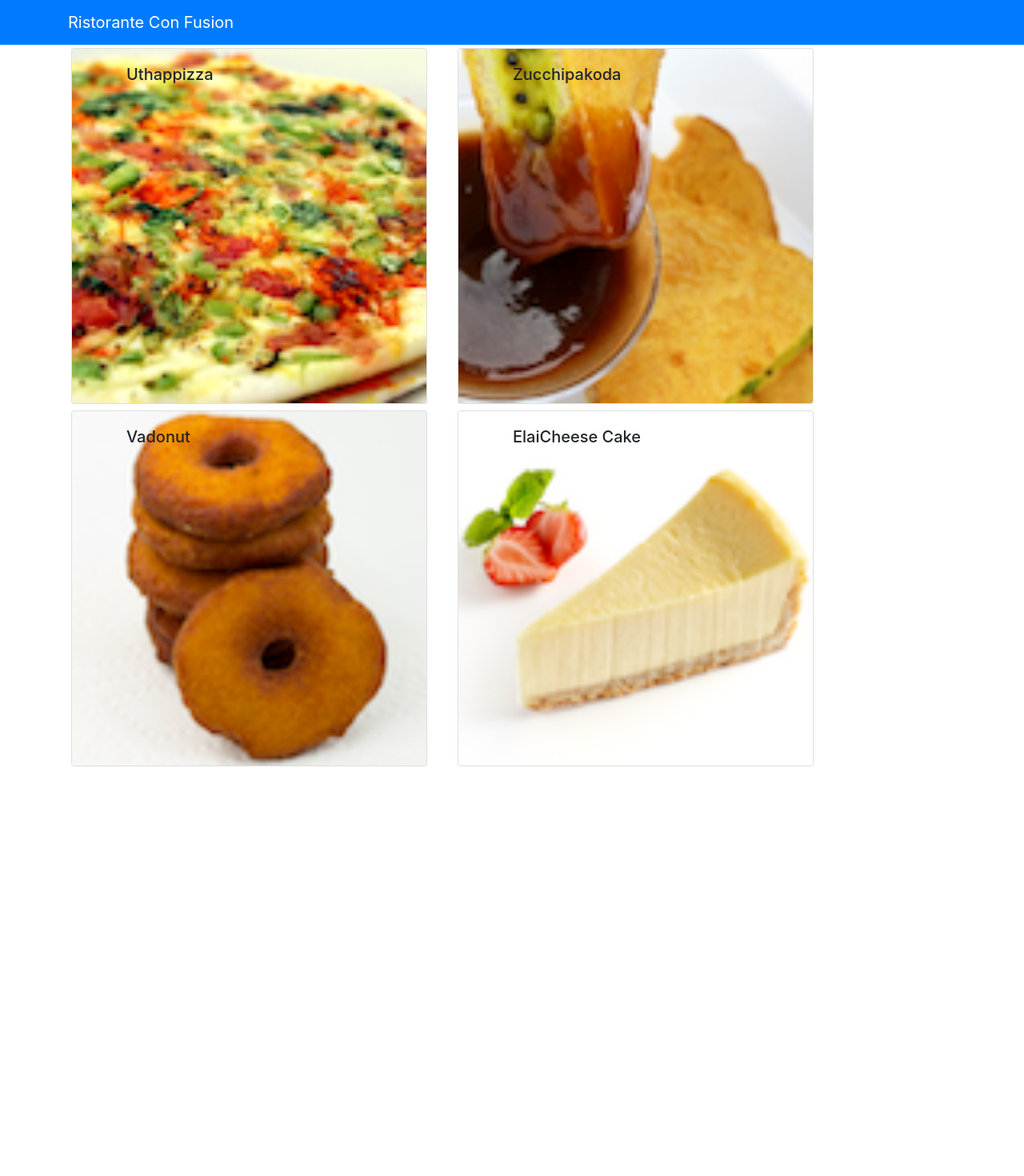
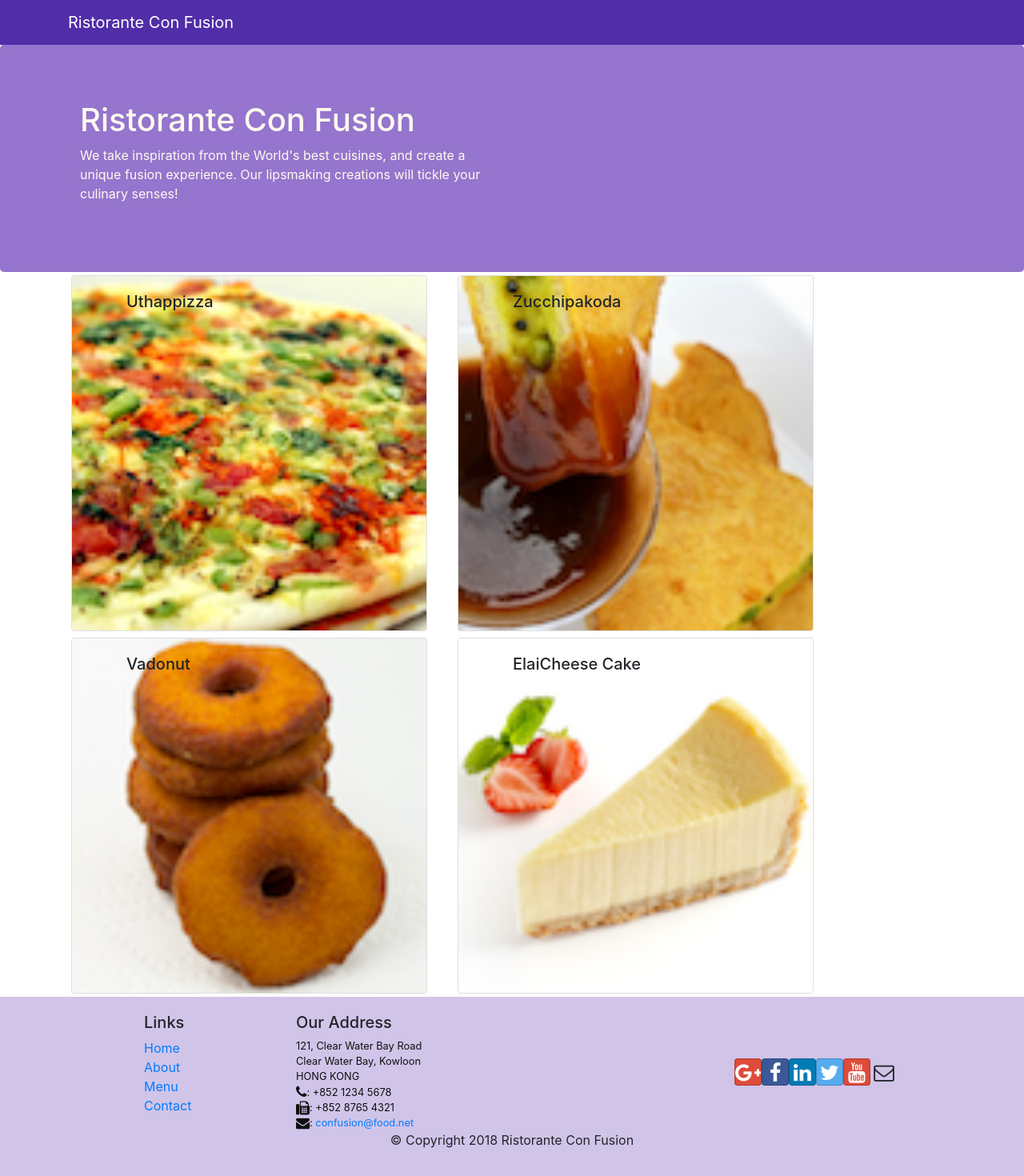
Before and after one commit to cynner-g/REACT-Redux, a React (Create React App) app in the folder confusion/: page / in a window 1280 px wide. Shown: the top 1470 px of the page at 80% size. Before the commit the page ends 962 px from the top, so only its background shows below. Built offline with nearby package versions, Linux system fonts and the light colour scheme.

Commit message:
Header and Footer

```diff
--- a/confusion/package.json
+++ b/confusion/package.json
@@ -30,6 +30,8 @@
   },
   "devDependencies": {
     "bootstrap": "^4.4.0",
+    "bootstrap-social": "^5.1.1",
+    "font-awesome": "^4.7.0",
     "react-popper": "^0.9.2",
     "reactstrap": "^5.0.0"
   }
--- /dev/null
+++ b/confusion/src/App.css
@@ -0,0 +1,33 @@
+.row-header{
+    margin:0px auto;
+    padding:0px auto;
+}
+
+.row-content {
+    margin:0px auto;
+    padding: 50px 0px 50px 0px;
+    border-bottom: 1px ridge;
+    min-height:400px;
+}
+
+.footer{
+    background-color: #D1C4E9;
+    margin:0px auto;
+    padding: 20px 0px 20px 0px;
+}
+.jumbotron {
+    padding:70px 30px 70px 30px;
+    margin:0px auto;
+    background: #9575CD ;
+    color:floralwhite;
+}
+
+address{
+    font-size:80%;
+    margin:0px;
+    color:#0f0f0f;
+}
+
+.navbar-dark {
+    background-color: #512DA8;
+}
--- a/confusion/src/App.js
+++ b/confusion/src/App.js
@@ -1,5 +1,6 @@
 import React, { Component } from 'react';
 import Main from './components/MainComponent';
+import './App.css';
 
 class App extends Component {
 
--- /dev/null
+++ b/confusion/src/components/FooterComponent.js
@@ -0,0 +1,54 @@
+import React from 'react';
+
+function Footer(props) {
+
+    return (
+        <>
+            <div className="footer">
+                <div className="container">
+                    <div className="row justify-content-center">
+                        <div className="col-4 offset-1 col-sm-2">
+                            <h5>Links</h5>
+                            <ul className="list-unstyled">
+                                <li><a href="#">Home</a></li>
+                                <li><a href="#">About</a></li>
+                                <li><a href="#">Menu</a></li>
+                                <li><a href="contactus.html">Contact</a></li>
+                            </ul>
+                        </div>
+                        <div className="col-7 col-sm-5">
+                            <h5>Our Address</h5>
+                            <address>
+                                121, Clear Water Bay Road<br />
+                                Clear Water Bay, Kowloon<br />
+                                HONG KONG<br />
+                                <i className="fa fa-phone fa-lg"></i>: +852 1234 5678<br />
+                                <i className="fa fa-fax fa-lg"></i>: +852 8765 4321<br />
+                                <i className="fa fa-envelope fa-lg"></i>: <a href="mailto:confusion@food.net">
+                                    confusion@food.net</a>
+                            </address>
+                        </div>
+                        <div className="col-12 col-sm-4 align-self-center">
+                            <div className="text-center">
+                                <a className="btn btn-social-icon btn-google" href="http://google.com/+"><i className="fa fa-google-plus"></i></a>
+                                <a className="btn btn-social-icon btn-facebook" href="http://www.facebook.com/profile.php?id="><i className="fa fa-facebook"></i></a>
+                                <a className="btn btn-social-icon btn-linkedin" href="http://www.linkedin.com/in/"><i className="fa fa-linkedin"></i></a>
+                                <a className="btn btn-social-icon btn-twitter" href="http://twitter.com/"><i className="fa fa-twitter"></i></a>
+                                <a className="btn btn-social-icon btn-google" href="http://youtube.com/"><i className="fa fa-youtube"></i></a>
+                                <a className="btn btn-social-icon" href="mailto:"><i className="fa fa-envelope-o"></i></a>
+                            </div>
+                        </div>
+                    </div>
+                    <div className="row justify-content-center">
+                        <div className="col-auto">
+                            <p>© Copyright 2018 Ristorante Con Fusion</p>
+                        </div>
+                    </div>
+                </div>
+            </div>
+        </>
+    )
+
+}
+
+export default Footer;
--- /dev/null
+++ b/confusion/src/components/HeaderComponent.js
@@ -0,0 +1,29 @@
+import React, { Component } from 'react';
+import { Navbar, NavbarBrand, Jumbotron } from 'reactstrap';
+
+
+class Header extends Component {
+    render() {
+        return (
+            <>
+                <Navbar dark>
+                    <div className="container">
+                        <NavbarBrand href="/">Ristorante Con Fusion</NavbarBrand>
+                    </div>
+                </Navbar>
+                <Jumbotron>
+                    <div className="container">
+                        <div className="row row-header">
+                            <div className="col-12 col-sm-6">
+                                <h1>Ristorante Con Fusion</h1>
+                                <p>We take inspiration from the World's best cuisines, and create a unique fusion experience.  Our lipsmaking creations will tickle your culinary senses!</p>
+                            </div>
+                        </div>
+                    </div>
+                </Jumbotron>
+            </>
+        )
+    }
+}
+
+export default Header;
--- a/confusion/src/components/MainComponent.js
+++ b/confusion/src/components/MainComponent.js
@@ -1,7 +1,8 @@
 import React, { Component } from 'react';
-import { Navbar, NavbarBrand } from 'reactstrap';
+import Header from './HeaderComponent';
 import Menu from './MenuComponent';
 import Dishdetail from './DishdetailComponent';
+import Footer from './FooterComponent';
 import { DISHES } from '../shared/dishes';
 
 class Main extends Component {
@@ -21,14 +22,10 @@ class Main extends Component {
     render() {
         return (
             <div>
-                <Navbar dark color="primary">
-                    <div className="container">
-                        <NavbarBrand href="/">Ristorante Con Fusion</NavbarBrand>
-                    </div>
-                </Navbar>
+                <Header />
                 <Menu dishes={this.state.dishes} onClick={(dishID) => this.onDishSelect(dishID)} />
-
                 <Dishdetail dish={this.state.dishes.filter((dish) => dish.id === this.state.selectedDish)[0]} />
+                <Footer />
             </div>
         );
     }
--- a/confusion/src/index.js
+++ b/confusion/src/index.js
@@ -1,6 +1,8 @@
 import React from 'react';
 import ReactDOM from 'react-dom';
 import 'bootstrap/dist/css/bootstrap.min.css';
+import 'font-awesome/css/font-awesome.min.css';
+import 'bootstrap-social/bootstrap-social.css';
 import './index.css';
 import App from './App';
 import * as serviceWorker from './serviceWorker';
@@ -10,4 +12,4 @@ ReactDOM.render(<App />, document.getElementById('root'));
 // If you want your app to work offline and load faster, you can change
 // unregister() to register() below. Note this comes with some pitfalls.
 // Learn more about service workers: https://bit.ly/CRA-PWA
-serviceWorker.unregister();
+serviceWorker.register();
```
Also changed, not shown: 1 other file (tests, documents, lock files or other folders).
